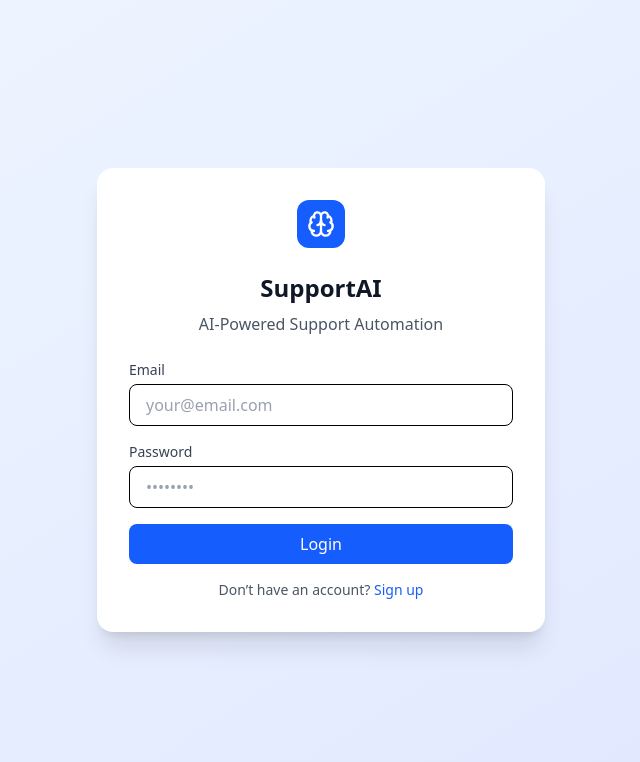
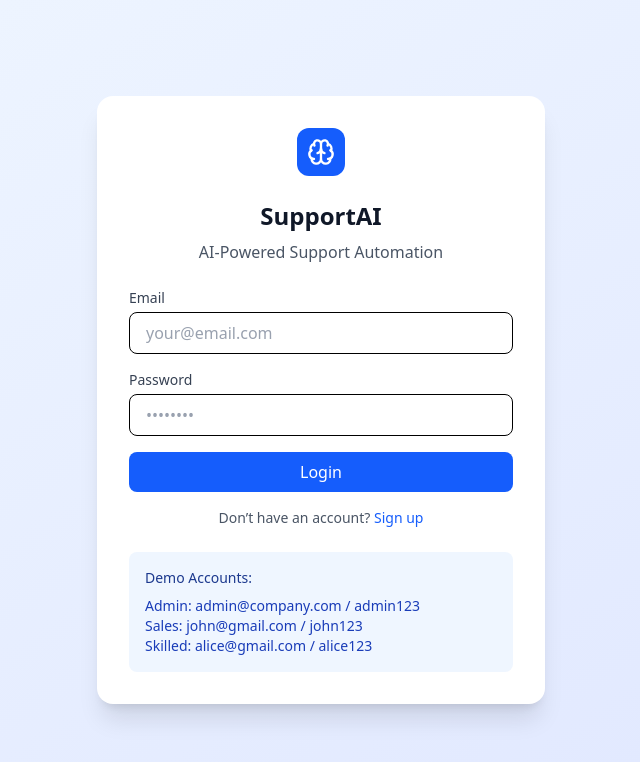
Before and after one commit to dparmar04/IntelliTicketAI, a React (Vite) app: page /app in a window 1280 px wide. Shown: the top 762 px of the page, without its empty margins (319-959 px from the left). Built offline with nearby package versions, Linux system fonts and the light colour scheme; no server answers.

Commit message:
updated PATCH and Login

```diff
--- a/src/components/Auth/Login.tsx
+++ b/src/components/Auth/Login.tsx
@@ -62,7 +62,12 @@ export default function Login() {
             </button>
           </p>
         </div>
-
+        <div className="mt-6 p-4 bg-blue-50 rounded-lg text-sm">
+          <p className="font-medium text-blue-900 mb-2">Demo Accounts:</p>
+          <p className="text-blue-800">Admin: admin@company.com / admin123</p>
+          <p className="text-blue-800">Sales: john@gmail.com / john123</p>
+          <p className="text-blue-800">Skilled: alice@gmail.com / alice123</p>
+        </div>
       </div>
     </div>
   );
```
Also changed, not shown: 1 other file (tests, documents, lock files or other folders).
